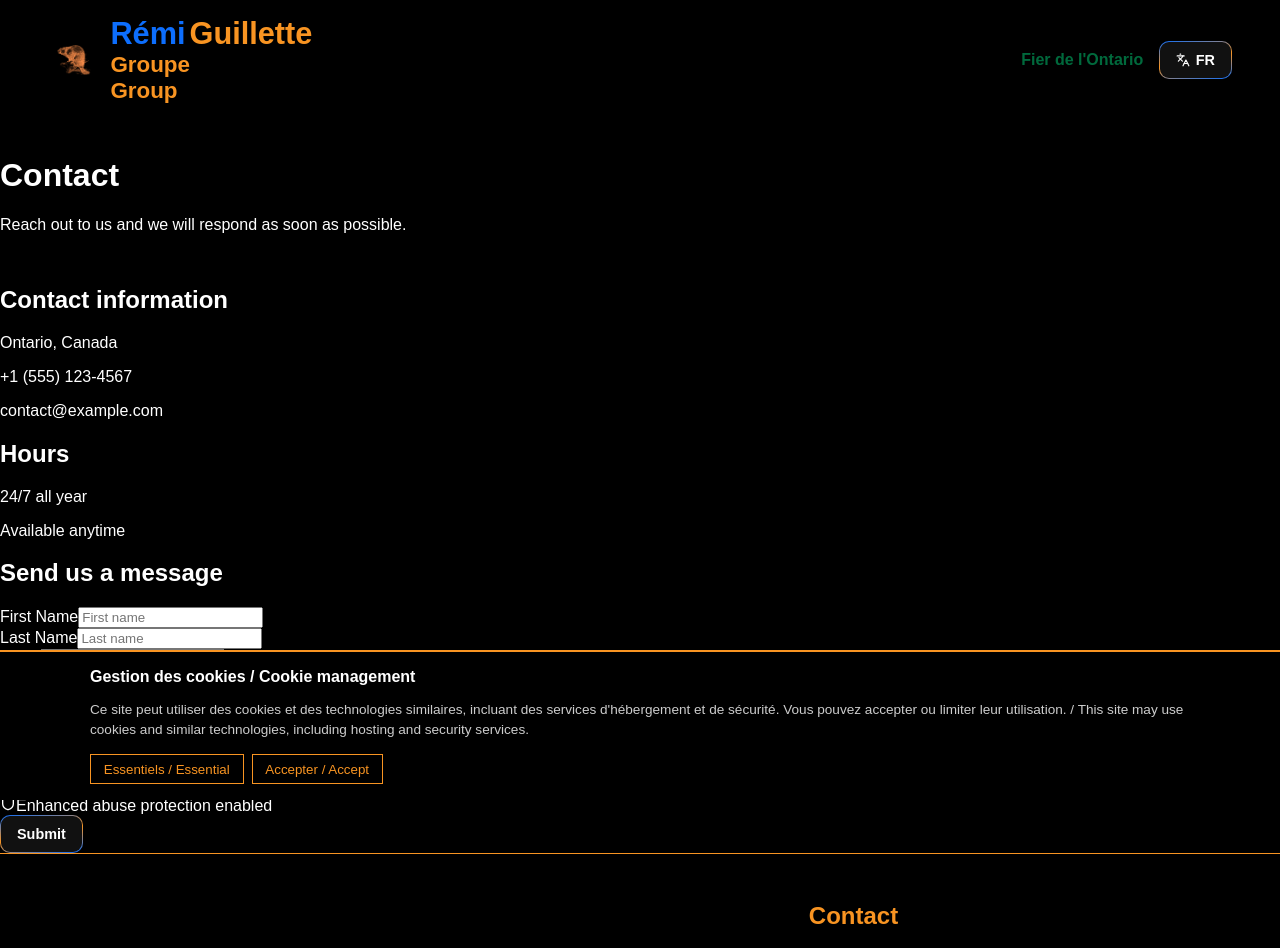
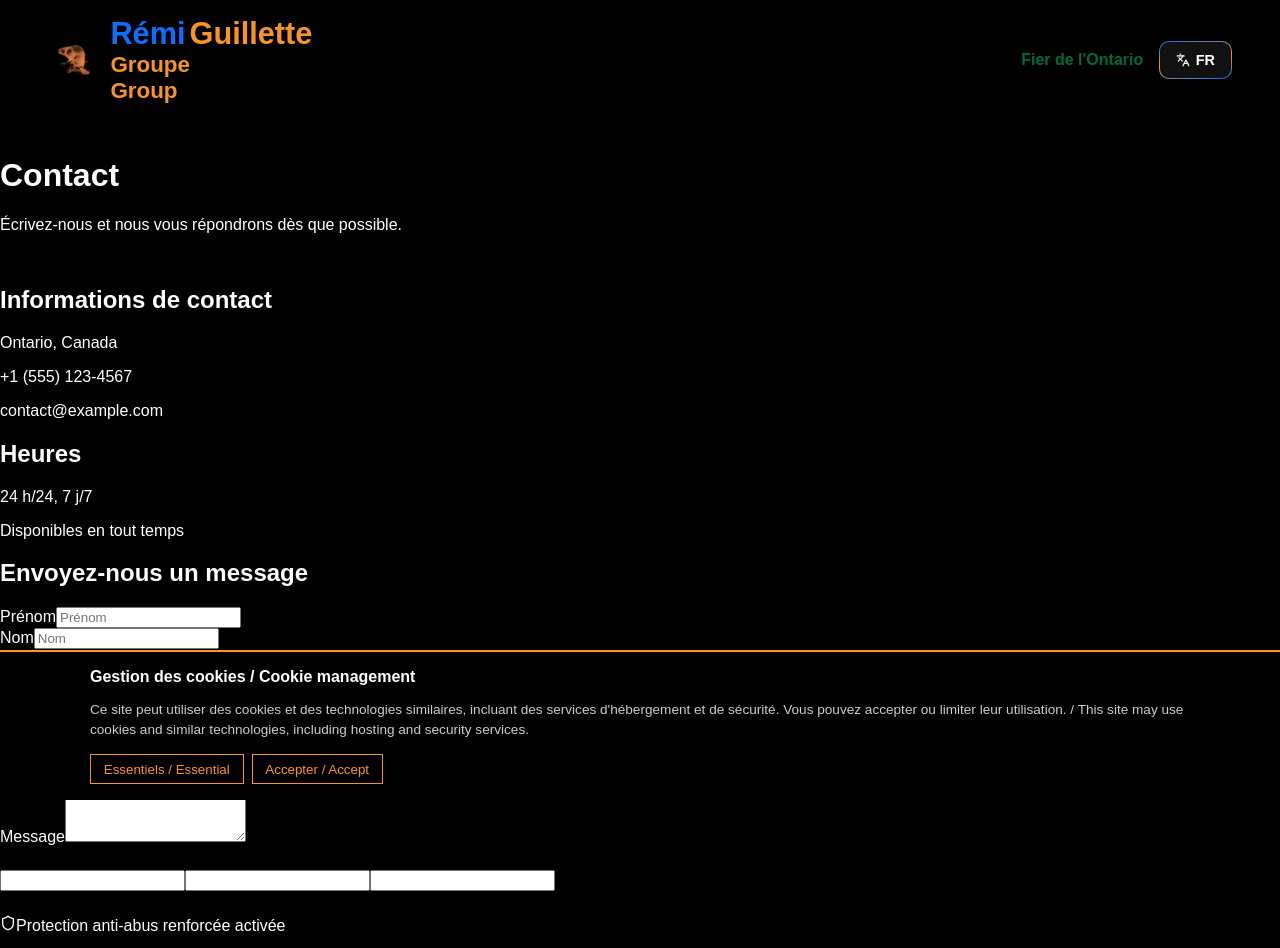
Before and after one commit to remiguillette/BeaverNet-3.2, a React (Vite) app: page /contact in a window 1280 px wide. Shown: the top 948 px of the page. Built offline with nearby package versions, Linux system fonts and the light colour scheme.

Commit message:
Improve contact form layout, i18n, and Discord webhook env support

```diff
--- a/src/components/contact/ContactForm.tsx
+++ b/src/components/contact/ContactForm.tsx
@@ -27,11 +27,11 @@ export function ContactForm() {
   }, []);
 
   return (
-    <div className="bg-black rounded-2xl p-8 border-2 border-primary">
+    <div className="contact-form-card bg-black rounded-2xl p-8 border-2 border-primary">
       <h2 className="text-2xl font-bold mb-6 text-primary">{text("contact.form.title", "Send us a message")}</h2>
 
-      <form onSubmit={handleSubmit}>
-        <div className="grid md:grid-cols-2 gap-6 mb-6">
+      <form onSubmit={handleSubmit} className="contact-form-grid">
+        <div className="grid md:grid-cols-2 gap-6">
           <div>
             <label htmlFor="firstName" className="block text-sm font-medium mb-2 text-primary">
               {text("contact.form.firstName", "First Name")}
@@ -40,10 +40,12 @@ export function ContactForm() {
               id="firstName"
               name="firstName"
               type="text"
+              autoComplete="given-name"
               value={formData.firstName}
               onChange={handleInputChange}
-              className="w-full px-4 py-3 bg-black border-2 border-primary rounded-lg text-white"
+              className="contact-form-field w-full px-4 py-3 bg-black border-2 border-primary rounded-lg text-white"
               placeholder={text("contact.form.firstNamePlaceholder", "First name")}
+              required
             />
           </div>
 
@@ -55,39 +57,44 @@ export function ContactForm() {
               id="lastName"
               name="lastName"
               type="text"
+              autoComplete="family-name"
               value={formData.lastName}
               onChange={handleInputChange}
-              className="w-full px-4 py-3 bg-black border-2 border-primary rounded-lg text-white"
+              className="contact-form-field w-full px-4 py-3 bg-black border-2 border-primary rounded-lg text-white"
               placeholder={text("contact.form.lastNamePlaceholder", "Last name")}
+              required
             />
           </div>
         </div>
 
-        <div className="mb-6">
+        <div>
           <label htmlFor="email" className="block text-sm font-medium mb-2 text-primary">
-            {text("contact.form.email", "Email")}
+            {text("contact.form.email", "Email Address")}
           </label>
           <input
             id="email"
             name="email"
             type="email"
+            autoComplete="email"
             value={formData.email}
             onChange={handleInputChange}
-            className="w-full px-4 py-3 bg-black border-2 border-primary rounded-lg text-white"
-            placeholder="you@email.com"
+            className="contact-form-field w-full px-4 py-3 bg-black border-2 border-primary rounded-lg text-white"
+            placeholder={text("contact.form.emailPlaceholder", "you@email.com")}
+            required
           />
         </div>
 
-        <div className="mb-6">
+        <div>
           <label htmlFor="service" className="block text-sm font-medium mb-2 text-primary">
-            {text("contact.form.service", "Service")}
+            {text("contact.form.service", "Service of Interest")}
           </label>
           <select
             id="service"
             name="service"
             value={formData.service}
             onChange={handleInputChange}
-            className="w-full px-4 py-3 bg-black border-2 border-primary rounded-lg text-white"
+            className="contact-form-field w-full px-4 py-3 bg-black border-2 border-primary rounded-lg text-white"
+            required
           >
             <option value="">{text("contact.form.selectService", "Select a service")}</option>
             <option value="public-safety">{text("contact.form.services.publicSafety", "Public Safety")}</option>
@@ -97,7 +104,7 @@ export function ContactForm() {
           </select>
         </div>
 
-        <div className="mb-6">
+        <div>
           <label htmlFor="message" className="block text-sm font-medium mb-2 text-primary">
             {text("contact.form.message", "Message")}
           </label>
@@ -107,8 +114,9 @@ export function ContactForm() {
             rows={5}
             value={formData.message}
             onChange={handleInputChange}
-            className="w-full px-4 py-4 bg-black border-2 border-primary rounded-lg text-white resize-none"
+            className="contact-form-field w-full px-4 py-4 bg-black border-2 border-primary rounded-lg text-white resize-none"
             placeholder={text("contact.form.messagePlaceholder", "How can we help you?")}
+            required
           />
         </div>
 
@@ -118,7 +126,7 @@ export function ContactForm() {
           <input type="tel" name="phone_hidden" tabIndex={-1} autoComplete="off" />
         </div>
 
-        <div className="mb-6 flex justify-center">
+        <div className="flex justify-center">
           <div className="text-primary text-center text-sm flex flex-col items-center">
             <div className="flex items-center gap-2 mb-1">
               <Shield size={16} aria-hidden="true" />
@@ -128,7 +136,7 @@ export function ContactForm() {
         </div>
 
         {feedback && (
-          <p className={feedback.type === "error" ? "text-red-500 mb-4" : "text-green-500 mb-4"}>{feedback.message}</p>
+          <p className={feedback.type === "error" ? "text-red-500" : "text-green-500"}>{feedback.message}</p>
         )}
 
         <button
--- a/src/hooks/useContactForm.ts
+++ b/src/hooks/useContactForm.ts
@@ -30,7 +30,7 @@ function validateContactForm(data: ContactFormData, formStartTime: number): Vali
     return { ok: false, message: "Please take a moment before submitting the form." };
   }
 
-  if (!data.firstName || !data.lastName || !data.email || !data.message) {
+  if (!data.firstName || !data.lastName || !data.email || !data.service || !data.message) {
     return { ok: false, message: "Please fill in all required fields." };
   }
 
@@ -64,6 +64,41 @@ export function useContactForm() {
     return value === key ? fallback : value;
   };
 
+  const getServiceLabel = (service: string) => {
+    const serviceLabelMap: Record<string, string> = {
+      "public-safety": text("contact.form.services.publicSafety", "Public Safety"),
+      francophone: text("contact.form.services.francophone", "Francophone Services"),
+      "health-safety": text("contact.form.services.healthSafety", "Health & Safety"),
+      "animal-aid": text("contact.form.services.animalAid", "Animal First Aid"),
+    };
+
+    return serviceLabelMap[service] ?? service;
+  };
+
+  const getValidationMessage = (validationMessage: string) => {
+    if (validationMessage === "Please take a moment before submitting the form.") {
+      return text("contact.form.validation.tooFast", validationMessage);
+    }
+
+    if (validationMessage === "Please fill in all required fields.") {
+      return text("contact.form.validation.required", validationMessage);
+    }
+
+    if (validationMessage === "Please enter a valid email address.") {
+      return text("contact.form.validation.invalidEmail", validationMessage);
+    }
+
+    if (validationMessage === "Message must be at least 10 characters.") {
+      return text("contact.form.validation.messageMin", validationMessage);
+    }
+
+    if (validationMessage === "Message must not exceed 2000 characters.") {
+      return text("contact.form.validation.messageMax", validationMessage);
+    }
+
+    return validationMessage;
+  };
+
   const handleInputChange = (e: ChangeEvent<HTMLInputElement | HTMLTextAreaElement | HTMLSelectElement>) => {
     setFormData((prev) => ({ ...prev, [e.target.name]: e.target.value }));
   };
@@ -77,7 +112,7 @@ export function useContactForm() {
 
     const validation = validateContactForm(formData, formStartTime);
     if (!validation.ok) {
-      setFeedback({ type: "error", message: validation.message });
+      setFeedback({ type: "error", message: getValidationMessage(validation.message) });
       return;
     }
 
@@ -85,16 +120,41 @@ export function useContactForm() {
     setFeedback(null);
 
     try {
-      const response = await fetch("/api/contact", {
+      const discordWebhookUrl = import.meta.env.VITE_DISCORD_WEBHOOK_URL?.trim();
+      const payload = {
+        ...formData,
+        formStartTime: String(formStartTime),
+        website: "",
+        url: "",
+        phone_hidden: "",
+      };
+
+      const response = await fetch(discordWebhookUrl || "/api/contact", {
         method: "POST",
         headers: { "Content-Type": "application/json" },
-        body: JSON.stringify({
-          ...formData,
-          formStartTime: String(formStartTime),
-          website: "",
-          url: "",
-          phone_hidden: "",
-        }),
+        body: discordWebhookUrl
+          ? JSON.stringify({
+              username: "Website Contact Form",
+              embeds: [
+                {
+                  title: text("contact.form.discord.title", "New contact form submission"),
+                  color: 5802624,
+                  fields: [
+                    { name: text("contact.form.firstName", "First Name"), value: formData.firstName, inline: true },
+                    { name: text("contact.form.lastName", "Last Name"), value: formData.lastName, inline: true },
+                    { name: text("contact.form.email", "Email Address"), value: formData.email, inline: false },
+                    {
+                      name: text("contact.form.service", "Service of Interest"),
+                      value: getServiceLabel(formData.service),
+                      inline: false,
+                    },
+                    { name: text("contact.form.message", "Message"), value: formData.message, inline: false },
+                  ],
+                },
+              ],
+              metadata: payload,
+            })
+          : JSON.stringify(payload),
       });
 
       if (!response.ok) {
--- a/src/i18n/resources.ts
+++ b/src/i18n/resources.ts
@@ -215,6 +215,51 @@ export const resources = {
         languageToggleLabel: "EN",
       },
     },
+    contact: {
+      title: "Contact",
+      subtitle: "Reach out to us and we will respond as soon as possible.",
+      info: "Contact information",
+      address: "Ontario, Canada",
+      phone: "+1 (555) 123-4567",
+      email: "contact@example.com",
+      hours: "Hours",
+      hoursLine1: "24/7 all year",
+      hoursLine2: "Available anytime",
+      form: {
+        title: "Send us a message",
+        firstName: "First Name",
+        firstNamePlaceholder: "First name",
+        lastName: "Last Name",
+        lastNamePlaceholder: "Last name",
+        email: "Email Address",
+        emailPlaceholder: "you@email.com",
+        service: "Service of Interest",
+        selectService: "Select a service",
+        message: "Message",
+        messagePlaceholder: "How can we help you?",
+        securityNote: "Enhanced abuse protection enabled",
+        submitting: "Sending...",
+        submit: "Submit",
+        successMessage: "Your message was sent successfully.",
+        errorMessage: "An error occurred while sending your message.",
+        discord: {
+          title: "New contact form submission",
+        },
+        services: {
+          publicSafety: "Public Safety",
+          francophone: "Francophone Services",
+          healthSafety: "Health & Safety",
+          animalAid: "Animal First Aid",
+        },
+        validation: {
+          tooFast: "Please take a moment before submitting the form.",
+          required: "Please fill in all required fields.",
+          invalidEmail: "Please enter a valid email address.",
+          messageMin: "Message must be at least 10 characters.",
+          messageMax: "Message must not exceed 2000 characters.",
+        },
+      },
+    },
   },
   fr: {
     footer: {
@@ -430,6 +475,51 @@ export const resources = {
         languageToggleLabel: "FR",
       },
     },
+    contact: {
+      title: "Contact",
+      subtitle: "Écrivez-nous et nous vous répondrons dès que possible.",
+      info: "Informations de contact",
+      address: "Ontario, Canada",
+      phone: "+1 (555) 123-4567",
+      email: "contact@example.com",
+      hours: "Heures",
+      hoursLine1: "24 h/24, 7 j/7",
+      hoursLine2: "Disponibles en tout temps",
+      form: {
+        title: "Envoyez-nous un message",
+        firstName: "Prénom",
+        firstNamePlaceholder: "Prénom",
+        lastName: "Nom",
+        lastNamePlaceholder: "Nom",
+        email: "Adresse courriel",
+        emailPlaceholder: "vous@courriel.com",
+        service: "Service d’intérêt",
+        selectService: "Sélectionnez un service",
+        message: "Message",
+        messagePlaceholder: "Comment pouvons-nous vous aider?",
+        securityNote: "Protection anti-abus renforcée activée",
+        submitting: "Envoi en cours...",
+        submit: "Envoyer",
+        successMessage: "Votre message a été envoyé avec succès.",
+        errorMessage: "Une erreur est survenue lors de l’envoi de votre message.",
+        discord: {
+          title: "Nouvelle soumission du formulaire de contact",
+        },
+        services: {
+          publicSafety: "Sécurité publique",
+          francophone: "Services francophones",
+          healthSafety: "Santé et sécurité",
+          animalAid: "Premiers soins animaliers",
+        },
+        validation: {
+          tooFast: "Veuillez patienter un moment avant d’envoyer le formulaire.",
+          required: "Veuillez remplir tous les champs obligatoires.",
+          invalidEmail: "Veuillez entrer une adresse courriel valide.",
+          messageMin: "Le message doit contenir au moins 10 caractères.",
+          messageMax: "Le message ne doit pas dépasser 2000 caractères.",
+        },
+      },
+    },
   },
 } as const;
 
--- a/src/pages/Contact.tsx
+++ b/src/pages/Contact.tsx
@@ -23,7 +23,7 @@ export default function Contact() {
             </p>
           </header>
 
-          <div className="grid lg:grid-cols-2 gap-12">
+          <div className="grid lg:grid-cols-2 gap-12 items-start">
             <section className="space-y-8">
               <div className="bg-black rounded-2xl p-8 border-2 border-primary">
                 <h2 className="text-2xl font-bold mb-6 text-primary">{text("contact.info", "Contact information")}</h2>
@@ -39,7 +39,9 @@ export default function Contact() {
               </div>
             </section>
 
-            <ContactForm />
+            <section>
+              <ContactForm />
+            </section>
           </div>
         </div>
       </main>
--- a/src/styles/global.css
+++ b/src/styles/global.css
@@ -227,6 +227,25 @@ footer {
   font-size: 0.8rem;
   font-weight: 600;
   cursor: pointer;
+}
+
+.contact-form-card {
+  width: 100%;
+}
+
+.contact-form-grid {
+  display: grid;
+  gap: 1.5rem;
+}
+
+.contact-form-field {
+  transition: border-color 0.2s ease, box-shadow 0.2s ease;
+}
+
+.contact-form-field:focus-visible {
+  outline: none;
+  border-color: #f89422;
+  box-shadow: 0 0 0 3px rgba(248, 148, 34, 0.2);
 }
 
 .site-footer {
```
Also changed, not shown: 2 other files (tests, documents, lock files or other folders).
